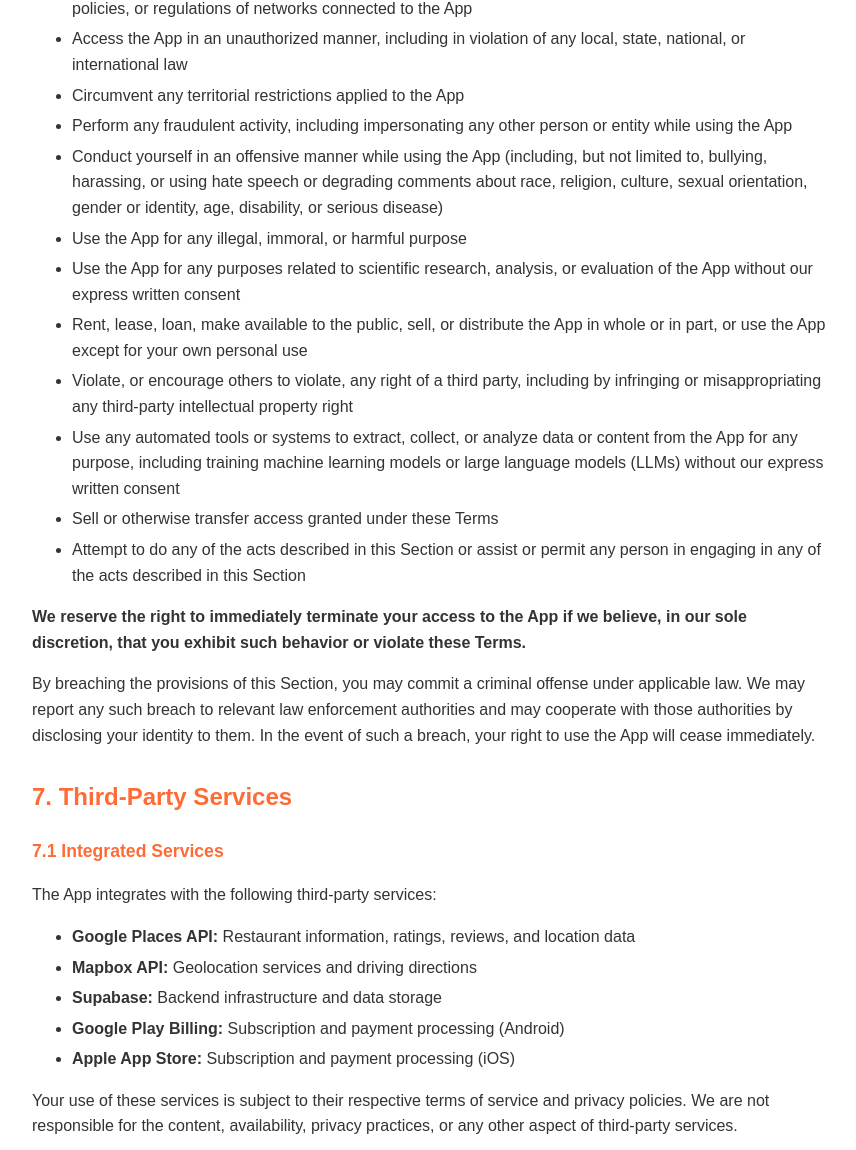
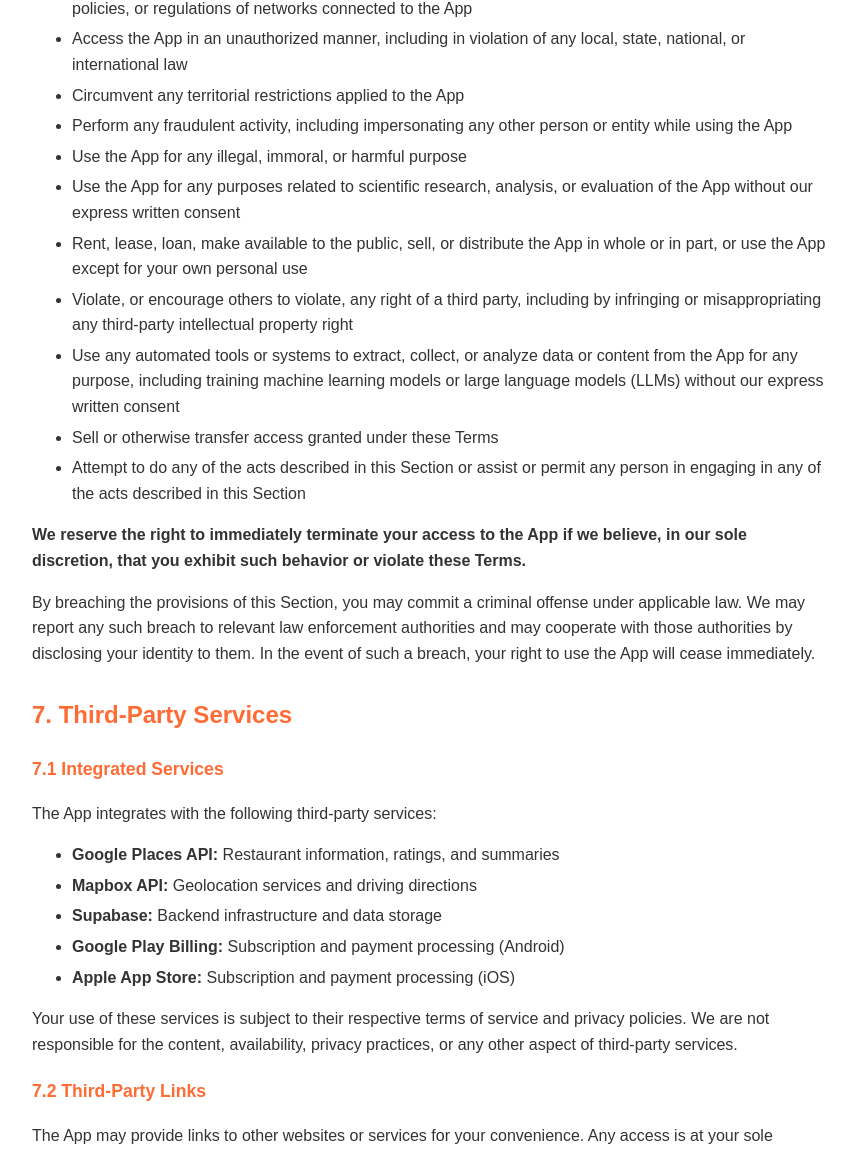
Before and after one commit to devildogtampa/mealon-terms, a plain HTML site: page index.html in a window 1280 px wide. Shown: the part 3234-4384 px from the top of the page, without its empty margins (208-1064 px from the left). Drawn offline with Linux system fonts and the light colour scheme.

Commit message:
Update index.html

```diff
--- a/index.html
+++ b/index.html
@@ -122,7 +122,6 @@
         <li>Access the App in an unauthorized manner, including in violation of any local, state, national, or international law</li>
         <li>Circumvent any territorial restrictions applied to the App</li>
         <li>Perform any fraudulent activity, including impersonating any other person or entity while using the App</li>
-        <li>Conduct yourself in an offensive manner while using the App (including, but not limited to, bullying, harassing, or using hate speech or degrading comments about race, religion, culture, sexual orientation, gender or identity, age, disability, or serious disease)</li>
         <li>Use the App for any illegal, immoral, or harmful purpose</li>
         <li>Use the App for any purposes related to scientific research, analysis, or evaluation of the App without our express written consent</li>
         <li>Rent, lease, loan, make available to the public, sell, or distribute the App in whole or in part, or use the App except for your own personal use</li>
@@ -139,7 +138,7 @@
     <h3>7.1 Integrated Services</h3>
     <p>The App integrates with the following third-party services:</p>
     <ul>
-        <li><strong>Google Places API:</strong> Restaurant information, ratings, reviews, and location data</li>
+        <li><strong>Google Places API:</strong> Restaurant information, ratings, and summaries</li>
         <li><strong>Mapbox API:</strong> Geolocation services and driving directions</li>
         <li><strong>Supabase:</strong> Backend infrastructure and data storage</li>
         <li><strong>Google Play Billing:</strong> Subscription and payment processing (Android)</li>
```
